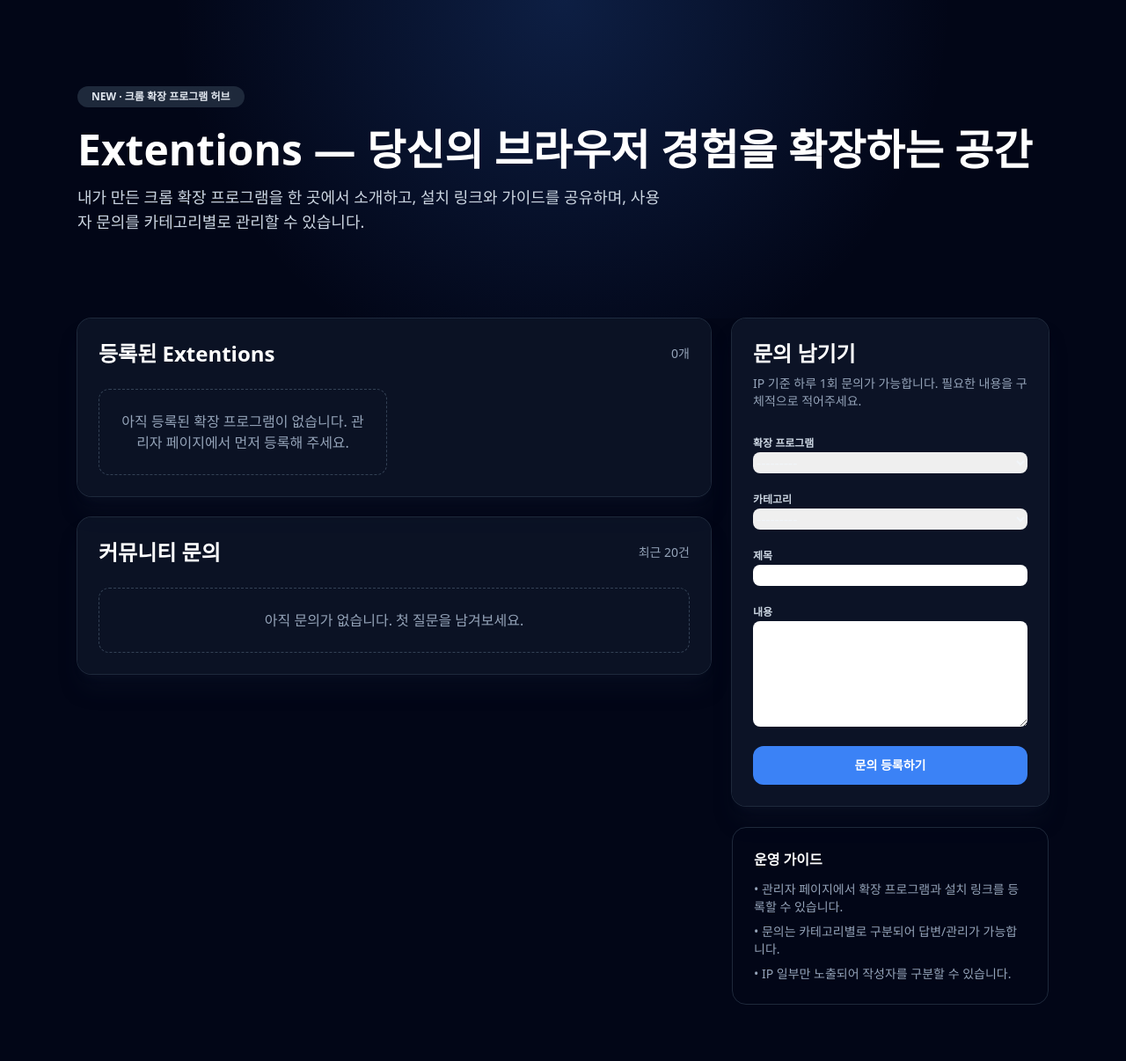
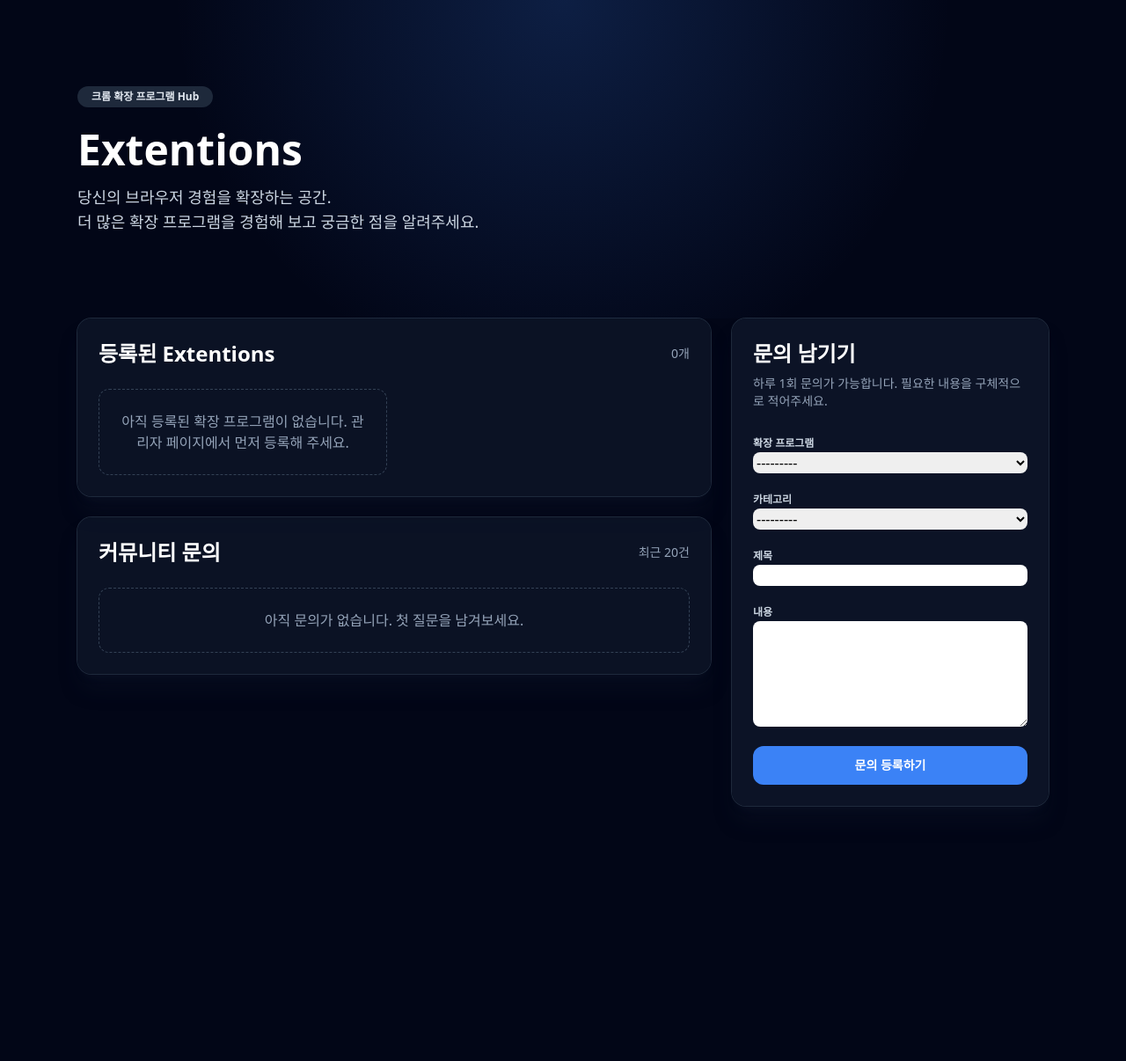
Before and after one commit to Lee-Hwa-Jun/linky, a Django app: template templates/extentions/index.html in a window 1280 px wide. Shown: the whole page at 88% size. After the commit the page ends 917 px from the top, so only its background shows below. Run offline with Django 5.2, Linux system fonts and the light colour scheme; the template is opened without the code that fills it: values that come from a table or form of the project are taken from there, others are empty; parts of the project's set-up code (start-up, migrations or seed data) failed here and were passed over; some libraries are stand-ins or nearby versions; some web fonts are replaced.

Commit message:
디자인 수정

```diff
--- a/extentions/forms.py
+++ b/extentions/forms.py
@@ -8,10 +8,10 @@ class InquiryForm(forms.ModelForm):
         model = Inquiry
         fields = ("extension", "category", "title", "content")
         widgets = {
-            "extension": forms.Select(attrs={"class": "w-full rounded-lg border-gray-200"}),
-            "category": forms.Select(attrs={"class": "w-full rounded-lg border-gray-200"}),
-            "title": forms.TextInput(attrs={"class": "w-full rounded-lg border-gray-200"}),
+            "extension": forms.Select(attrs={"class": "text-black w-full rounded-lg border-gray-200"}),
+            "category": forms.Select(attrs={"class": "text-black w-full rounded-lg border-gray-200"}),
+            "title": forms.TextInput(attrs={"class": "text-black w-full rounded-lg border-gray-200"}),
             "content": forms.Textarea(
-                attrs={"class": "w-full rounded-lg border-gray-200", "rows": 5}
+                attrs={"class": "text-black w-full rounded-lg border-gray-200", "rows": 5}
             ),
         }
--- a/linkbio/urls.py
+++ b/linkbio/urls.py
@@ -8,8 +8,9 @@ admin_url = os.getenv('ADMIN_URL', 'admin/')
 
 urlpatterns = [
     path(admin_url, admin.site.urls),
+    path('extentions/', include('extentions.urls')),
     path('', include('linkbio.links.urls')),
-    path('extentions/', include('extentions.urls')),
+
 ]
 
 if settings.DEBUG:
--- a/templates/extentions/index.html
+++ b/templates/extentions/index.html
@@ -8,14 +8,13 @@
     <div class="absolute inset-0 bg-[radial-gradient(circle_at_top,_rgba(59,130,246,0.2),_transparent_60%)]"></div>
     <div class="relative mx-auto max-w-6xl px-6 py-16 lg:py-24">
       <span class="inline-flex items-center gap-2 rounded-full bg-slate-800 px-4 py-1 text-xs font-semibold text-slate-200">
-        NEW · 크롬 확장 프로그램 허브
+        크롬 확장 프로그램 Hub
       </span>
       <h1 class="mt-6 text-4xl font-bold leading-tight text-white md:text-5xl">
-        Extentions — 당신의 브라우저 경험을 확장하는 공간
+        Extentions
       </h1>
       <p class="mt-4 max-w-2xl text-lg text-slate-300">
-        내가 만든 크롬 확장 프로그램을 한 곳에서 소개하고, 설치 링크와 가이드를 공유하며,
-        사용자 문의를 카테고리별로 관리할 수 있습니다.
+        당신의 브라우저 경험을 확장하는 공간. <br>더 많은 확장 프로그램을 경험해 보고 궁금한 점을 알려주세요.
       </p>
     </div>
   </section>
@@ -90,7 +89,7 @@
       <div class="rounded-2xl bg-slate-900/80 p-6 shadow-xl shadow-slate-900/40 ring-1 ring-slate-800">
         <h2 class="text-2xl font-semibold text-white">문의 남기기</h2>
         <p class="mt-2 text-sm text-slate-400">
-          IP 기준 하루 1회 문의가 가능합니다. 필요한 내용을 구체적으로 적어주세요.
+          하루 1회 문의가 가능합니다. 필요한 내용을 구체적으로 적어주세요.
         </p>
         {% if error_message %}
           <div class="mt-4 rounded-xl border border-rose-500/40 bg-rose-500/10 p-3 text-sm text-rose-200">
@@ -120,15 +119,6 @@
           </button>
         </form>
       </div>
-
-      <div class="rounded-2xl border border-slate-800 bg-slate-950/70 p-6 text-sm text-slate-400">
-        <h3 class="text-base font-semibold text-white">운영 가이드</h3>
-        <ul class="mt-3 space-y-2">
-          <li>• 관리자 페이지에서 확장 프로그램과 설치 링크를 등록할 수 있습니다.</li>
-          <li>• 문의는 카테고리별로 구분되어 답변/관리가 가능합니다.</li>
-          <li>• IP 일부만 노출되어 작성자를 구분할 수 있습니다.</li>
-        </ul>
-      </div>
     </aside>
   </section>
 </main>
```
Also changed, not shown: 1 other file.
